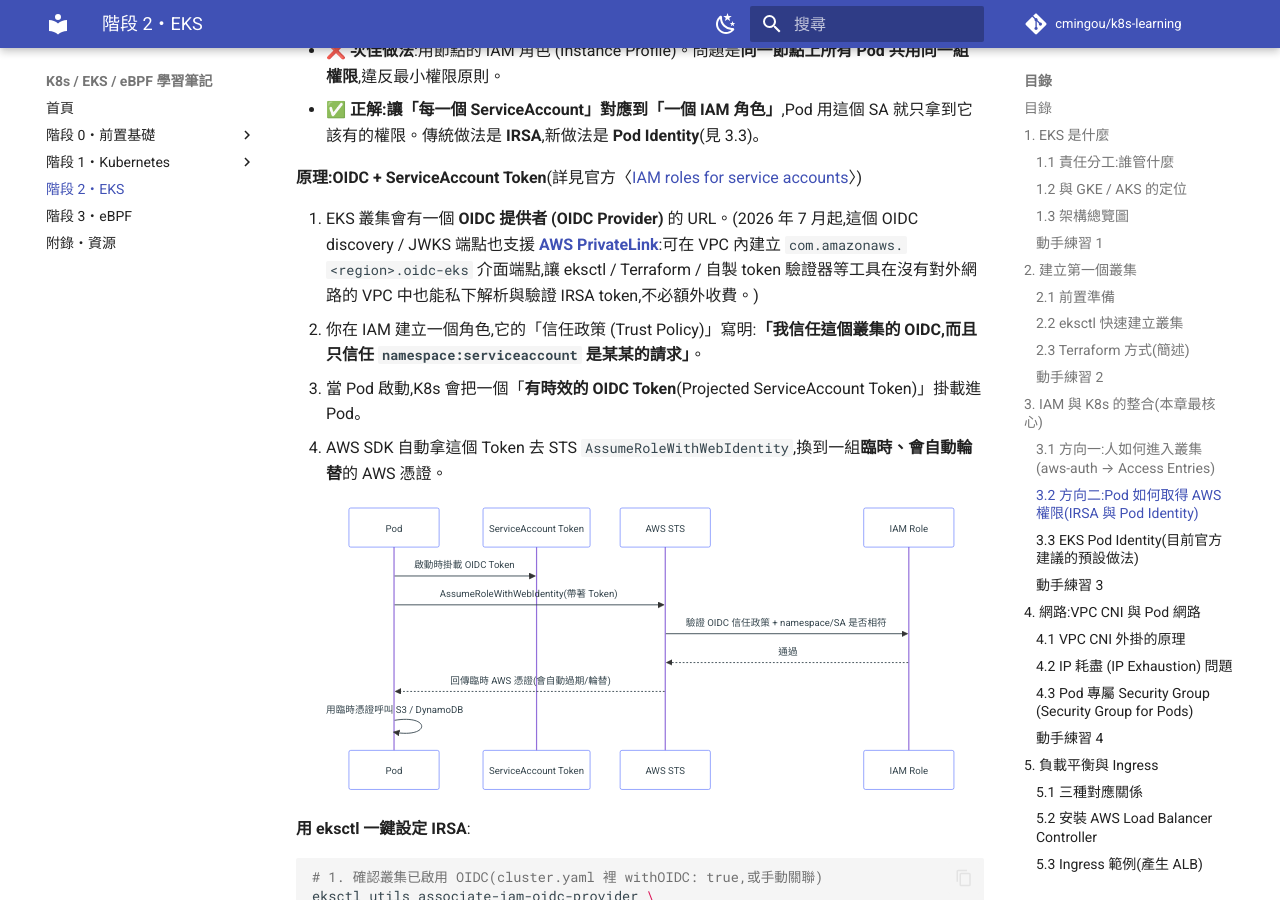
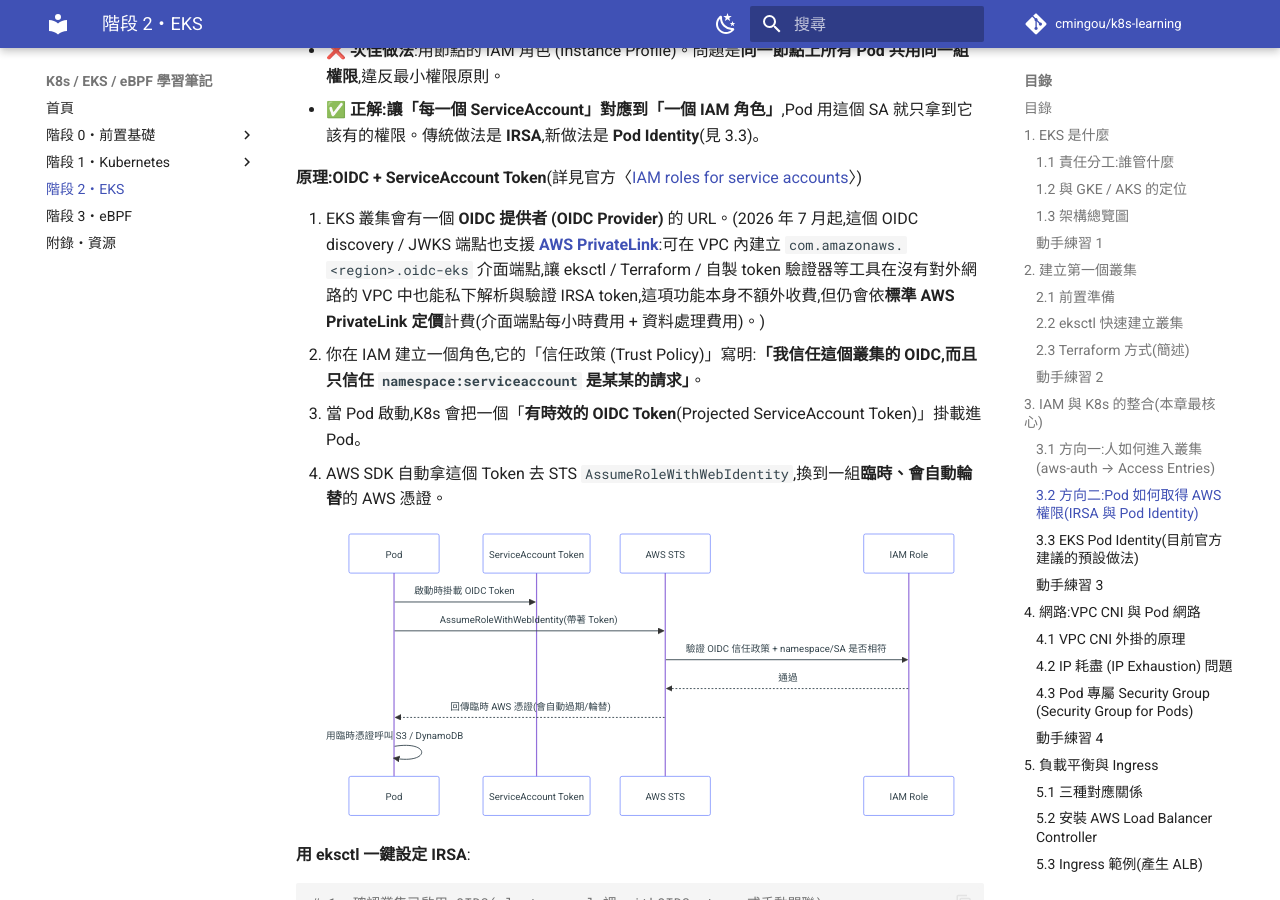
Before and after one commit to cmingou/k8s-learning, an MkDocs documentation site: the page built from docs/02-eks/README.md, in a window 1280 px wide and 900 px high, scrolled down 8481 px. Built offline with MkDocs 1.6.1 and Material for MkDocs 9.7.7, drawn with Linux system fonts in a browser that asks for light colours; comment, search, counter and statistics services are not loaded.

Commit message:
Clarify EKS OIDC endpoint PrivateLink pricing
The July 2026 AWS announcement states the feature carries no additional
EKS-specific charge, but standard AWS PrivateLink pricing (interface
endpoint hourly + data processing fees) still applies. The note
previously implied the capability was entirely free.

Source: https://aws.amazon.com/about-aws/whats-new/2026/07/amazon-eks-oidc-endpoint-privatelink/

```diff
--- a/docs/02-eks/README.md
+++ b/docs/02-eks/README.md
@@ -309,7 +309,7 @@ aws eks associate-access-policy \
 
 **原理:OIDC + ServiceAccount Token**(詳見官方〈[IAM roles for service accounts](https://docs.aws.amazon.com/eks/latest/userguide/iam-roles-for-service-accounts.html)〉)
 
-1. EKS 叢集會有一個 **OIDC 提供者 (OIDC Provider)** 的 URL。(2026 年 7 月起,這個 OIDC discovery / JWKS 端點也支援 **[AWS PrivateLink](https://aws.amazon.com/about-aws/whats-new/2026/07/amazon-eks-oidc-endpoint-privatelink/)**:可在 VPC 內建立 `com.amazonaws.<region>.oidc-eks` 介面端點,讓 eksctl / Terraform / 自製 token 驗證器等工具在沒有對外網路的 VPC 中也能私下解析與驗證 IRSA token,不必額外收費。)
+1. EKS 叢集會有一個 **OIDC 提供者 (OIDC Provider)** 的 URL。(2026 年 7 月起,這個 OIDC discovery / JWKS 端點也支援 **[AWS PrivateLink](https://aws.amazon.com/about-aws/whats-new/2026/07/amazon-eks-oidc-endpoint-privatelink/)**:可在 VPC 內建立 `com.amazonaws.<region>.oidc-eks` 介面端點,讓 eksctl / Terraform / 自製 token 驗證器等工具在沒有對外網路的 VPC 中也能私下解析與驗證 IRSA token,這項功能本身不額外收費,但仍會依**標準 AWS PrivateLink 定價**計費(介面端點每小時費用 + 資料處理費用)。)
 2. 你在 IAM 建立一個角色,它的「信任政策 (Trust Policy)」寫明:**「我信任這個叢集的 OIDC,而且只信任 `namespace:serviceaccount` 是某某的請求」**。
 3. 當 Pod 啟動,K8s 會把一個「**有時效的 OIDC Token**(Projected ServiceAccount Token)」掛載進 Pod。
 4. AWS SDK 自動拿這個 Token 去 STS `AssumeRoleWithWebIdentity`,換到一組**臨時、會自動輪替**的 AWS 憑證。
```
